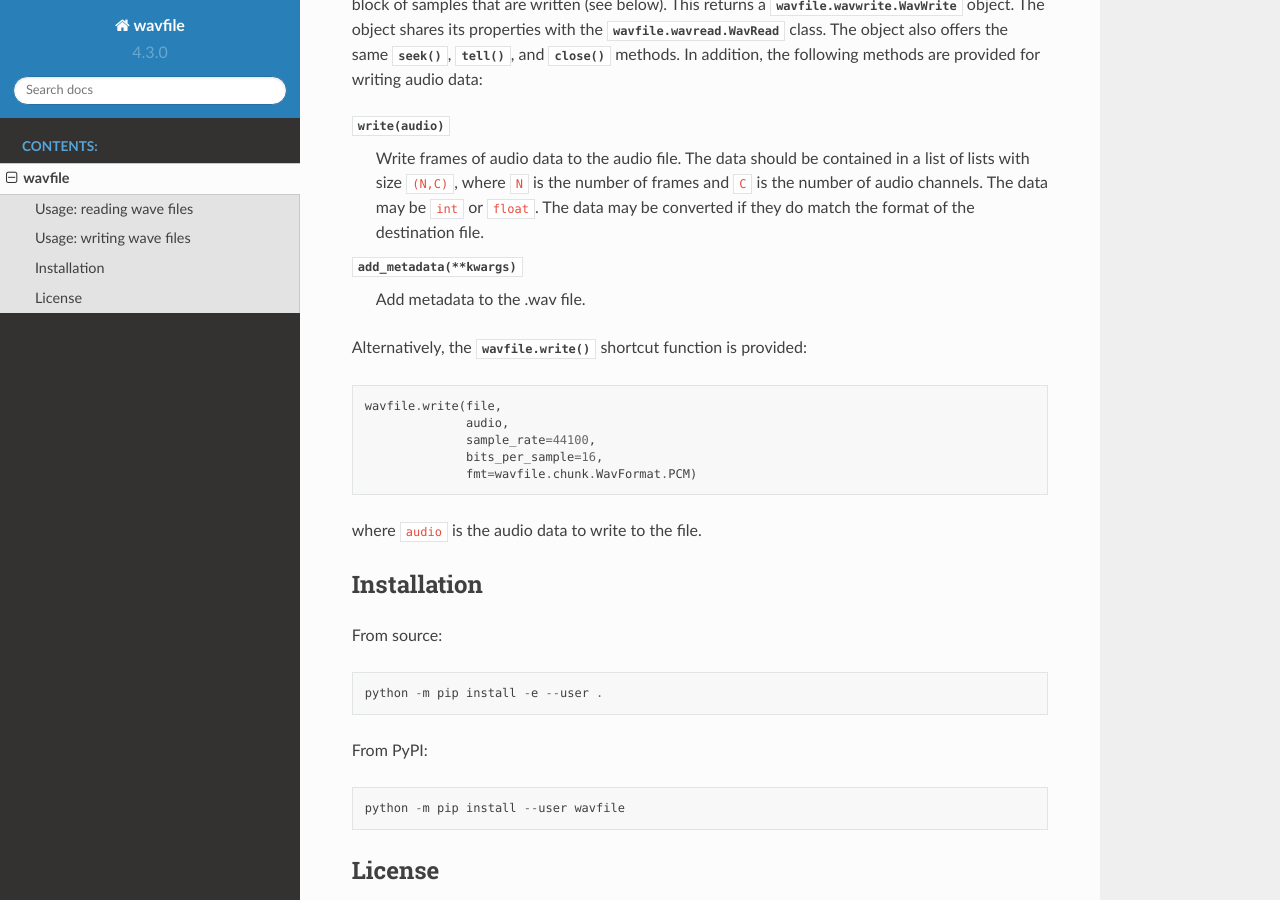
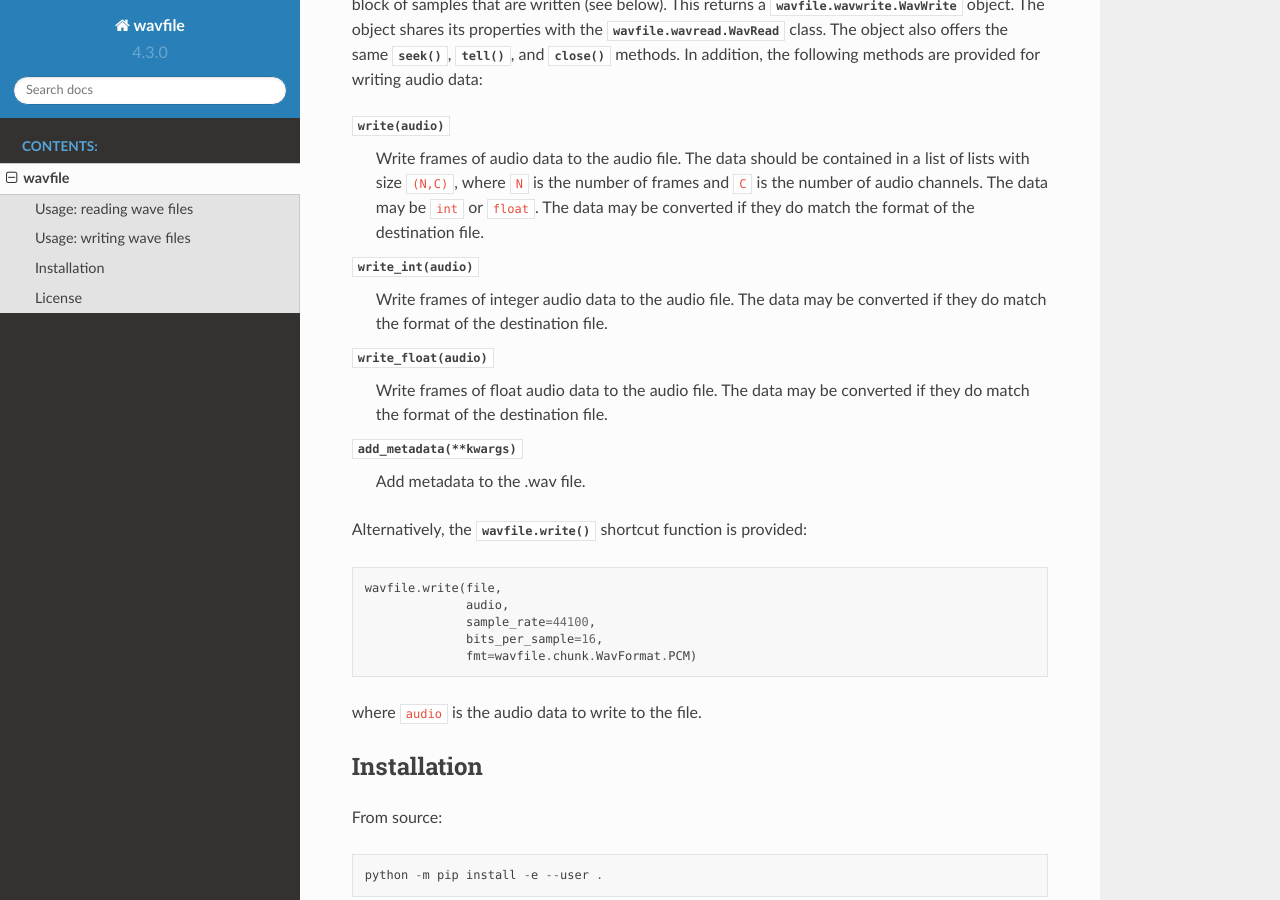
Before and after one commit to chummersone/pywavfile, a Sphinx documentation site: the page built from docs/readme.rst, in a window 1280 px wide and 900 px high, scrolled down 2398 px. Built offline with Sphinx 7.4.7 and the Read the Docs theme 2.0.0, drawn with Linux system fonts in a browser that asks for light colours; pages that are not in the unit, such as notebooks, are missing from menus.

Commit message:
Add missing methods to documentation

```diff
--- a/README.rst
+++ b/README.rst
@@ -40,6 +40,8 @@
 .. |wavfile.read| replace:: ``wavfile.read``
 .. |WavWrite| replace:: ``wavfile.wavwrite.WavWrite``
 .. |write| replace:: ``write(audio)``
+.. |write_int| replace:: ``write_int(audio)``
+.. |write_float| replace:: ``write_float(audio)``
 .. |add_metadata| replace:: ``add_metadata(**kwargs)``
 .. |wavfile.write| replace:: ``wavfile.write``
 
@@ -170,6 +172,14 @@ are provided for writing audio data:
   may be ``int`` or ``float``. The data may be converted if they do
   match the format of the destination file.
 
+|write_int|
+  Write frames of integer audio data to the audio file. The data may be
+  converted if they do match the format of the destination file.
+
+|write_float|
+  Write frames of float audio data to the audio file. The data may be
+  converted if they do match the format of the destination file.
+
 |add_metadata|
   Add metadata to the .wav file.
 
--- a/docs/conf.py
+++ b/docs/conf.py
@@ -100,6 +100,8 @@ rst_prolog = """
 .. |wavfile.read| replace:: :meth:`wavfile.read`
 .. |WavWrite| replace:: :class:`wavfile.wavwrite.WavWrite`
 .. |write| replace:: :meth:`write(audio) <wavfile.wavwrite.WavWrite.write>`
+.. |write_int| replace:: :meth:`write_int(audio) <wavfile.wavwrite.WavWrite.write_int>`
+.. |write_float| replace:: :meth:`write_float(audio) <wavfile.wavwrite.WavWrite.write_float>`
 .. |add_metadata| replace:: :meth:`add_metadata(**kwargs) <wavfile.wavwrite.WavWrite.add_metadata>`
 .. |wavfile.write| replace:: :meth:`wavfile.write`
 """
```
